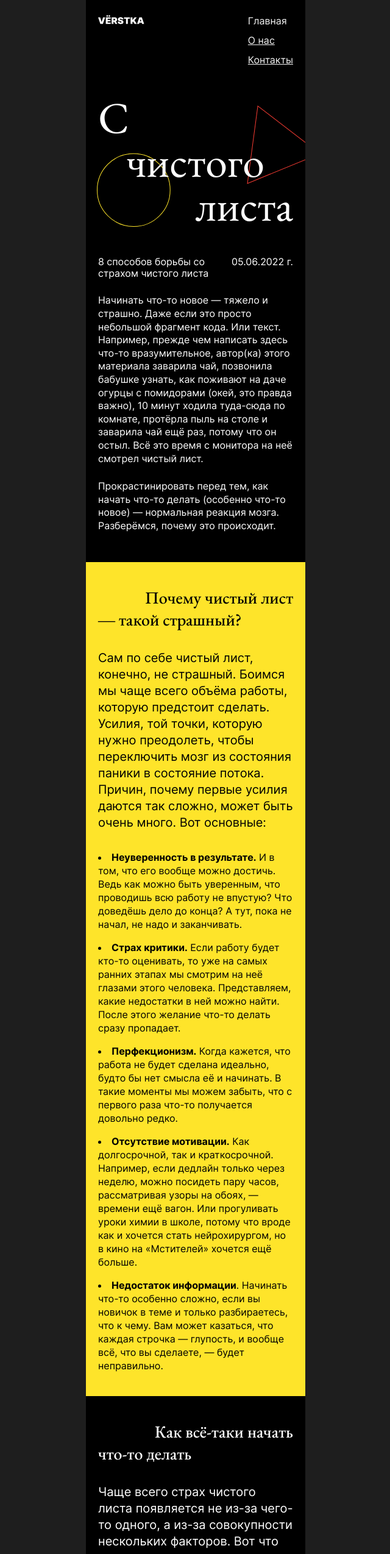
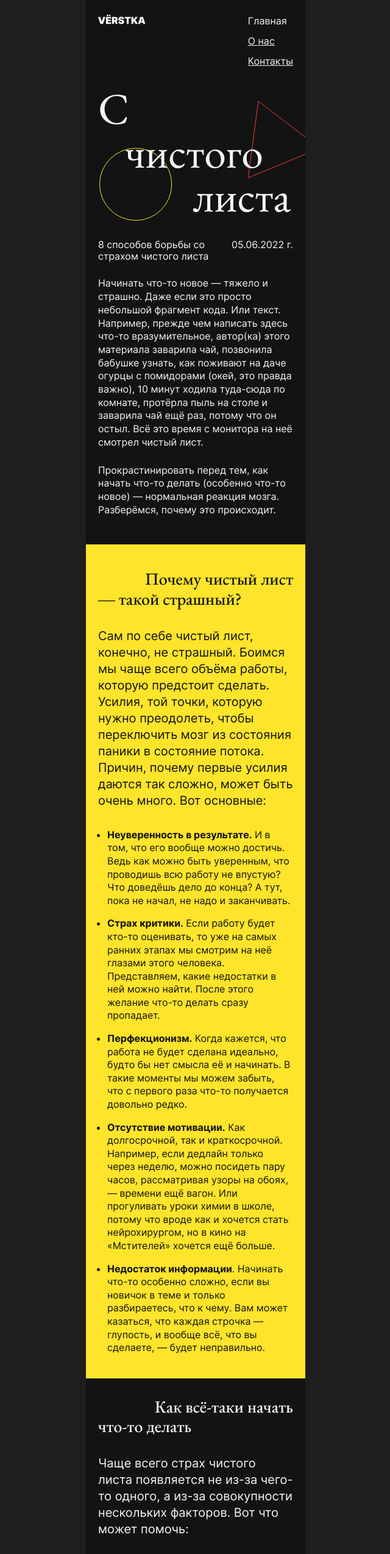
Before and after one commit to AlekseyRuzanov/s-chistogo-lista, a plain HTML site: page index.html in a window 1280 px wide. Shown: the top 2549 px of the page at 61% size, without its empty margins (319-959 px from the left). Drawn offline with Linux system fonts and the light colour scheme; files whose address does not match are found by name.

Commit message:
Исправил ошибки из автотестов

```diff
--- a/fonts/fonts.css
+++ b/fonts/fonts.css
@@ -1,35 +1,37 @@
 @font-face {
     font-family: "EB Garamond";
     src:
-    url(../fonts/ebgaramondmedium.ttf) format('truetype'),
+    url(../fonts/ebgaramondmedium.woff2) format('woff2'),
     url(../fonts/ebgaramondmedium.woff) format('woff'),
-    url(../fonts/ebgaramondmedium.woff2) format('woff2');
+    url(../fonts/ebgaramondmedium.ttf) format('truetype');
     font-weight: 500;
 }
 
 @font-face {
     font-family: "EB Garamond";
     src:
-    url(../fonts/ebgaramondregular.ttf) format('truetype'),
+    url(../fonts/ebgaramondregular.woff2) format('woff2'),
     url(../fonts/ebgaramondregular.woff) format('woff'),
-    url(../fonts/ebgaramondregular.woff2) format('woff2');
+    url(../fonts/ebgaramondregular.ttf) format('truetype');
+;
     font-weight: 400;
 }
 
 @font-face {
-    font-family: "inter";
+    font-family: "Inter";
     src:
-      url(../fonts/interbold.ttf) format('truetype'),
-      url(../fonts/interbold.woff2) format('woff2'),
-      url(../fonts/interbold.woff) format('woff');
+    url(../fonts/interbold.woff2) format('woff2'),
+    url(../fonts/interbold.woff) format('woff'),
+    url(../fonts/interbold.ttf) format('truetype');
     font-weight: 700;
 }
 
 @font-face {
     font-family: "Inter";
     src:
-    url(../fonts/interregular.ttf) format('truetype'),
     url(../fonts/interregular.woff2) format('woff2'),
-    url(../fonts/interregular.woff) format('woff');
+    url(../fonts/interregular.woff) format('woff'),
+    url(../fonts/interregular.ttf) format('truetype');
+;
     font-weight: 400;
 }
--- a/styles/style.css
+++ b/styles/style.css
@@ -7,46 +7,53 @@ body {
   font-family: "Inter";
   font-weight: 400;
 }
-h1, h2, h3, h4, h5, h6, p, ul, li, ol, blockquote {
+h1,
+h2,
+h3,
+h4,
+h5,
+h6,
+p,
+ul,
+li,
+ol,
+blockquote {
   margin: 0;
   padding: 0;
 }
 
 .header {
-    background-color: #000000;
-    border-style: solid;
-    border-width: 0;
+  width: 360px;
   padding: 24px 20px;
-    width: 360px;
   margin: auto;
+  box-sizing: border-box;
+  background-color: #131313;
   display: flex;
   justify-content: space-between;
-    box-sizing: border-box;
 }
 
 .header__logo-image {
-    height: 15.43px;
+  width: 78.45px;
 }
 
 .header__menu-list {
   font-size: 16px;
-    color: #F5F5F5;
+  color: #f5f5f5;
   list-style-type: none;
   display: flex;
   flex-direction: column;
-    align-items: flex-start;
-    gap: 12px;
+  gap: 13px;
+}
+
+.header__menu-item_active a {
+  text-decoration: none;
 }
 
 .header__menu-link {
   color: inherit;
 }
 
-.header__menu-item_active a {
-    text-decoration: none;
-}
-
-.content-section {
+section.content-section {
   width: 360px;
   box-sizing: border-box;
   border-width: 0;
@@ -54,17 +61,16 @@ h1, h2, h3, h4, h5, h6, p, ul, li, ol, blockquote {
 }
 
 .content-section_theme_dark {
-    background-color: #000000;
+  background-color: #131313;
 }
 
-.cover {
-    color: white;
-    padding: 24px 20px;
+section.cover {
+  padding: 7px 24px 5px 20px;
   background-image: url("../images/cover.svg");
-    background-size: 95% auto;
+  background-size: 94% auto;
   background-repeat: no-repeat;
-    background-position: bottom 24px right 0;
-
+  background-position: bottom 0 right 0;
+  color: #f5f5f5;
 }
 
 .cover__title {
@@ -74,7 +80,6 @@ h1, h2, h3, h4, h5, h6, p, ul, li, ol, blockquote {
   font-weight: 400;
   font-size: 72px;
   line-height: 100%;
-
 }
 
 .text_left {
@@ -90,8 +95,8 @@ h1, h2, h3, h4, h5, h6, p, ul, li, ol, blockquote {
 }
 
 .intro {
-    color: white;
-    padding: 24px 20px;
+  color: #f5f5f5;
+  padding: 30px 20px 46px 20px;
 }
 
 .intro__heading {
@@ -106,67 +111,54 @@ h1, h2, h3, h4, h5, h6, p, ul, li, ol, blockquote {
 }
 
 .intro__main-text p {
-    margin: 24px 0;
-    line-height: 21.6px;
+  margin-top: 24px;
   font-size: 16px;
+  line-height: 1.357;
 }
 
 .content-section_theme_bright {
-    background-color: #FEE42A;
+  background-color: #fee42a;
 }
 
 .reasons {
-    color: black;
-    padding: 40px 20px 39px;
-
+  color: #131313;
+  padding: 40px 20px 39px 20px;
 }
 
 .accent-span {
   display: flex;
   flex-direction: column;
-    justify-content: space-between;
   font-family: "EB Garamond";
   font-weight: 500;
   font-size: 28px;
+  line-height: 115%;
   margin-bottom: 32px;
 }
 
-.reasons__text-right {
-    align-self: flex-end;
-}
-
-.reasons__text-left{
-    align-self: flex-start;
-}
-
 .content-section__introduction {
+  font-size: 20px;
+  line-height: 135%;
   margin-bottom: 32px;
-    line-height: 27px;
-    font-size: 20px;
 }
 
 .content-section__list {
   font-size: 16px;
-    line-height: 22px;
+  line-height: 135%;
   display: flex;
   flex-direction: column;
   justify-content: space-between;
   gap: 16px;
-}
-
-.content-section__list-item {
-
-    list-style-position: inside;
+  margin-left: 15px;
 }
 
 .content-section__list-accent {
+  font-family: "Inter";
   font-weight: 700;
 }
 
 .how-to {
-    color: white;
-    padding: 40px 20px 39px;
-
+  color: #f5f5f5;
+  padding: 30px 20px 60px 20px;
 }
 
 .card_theme_dark {
@@ -175,8 +167,8 @@ h1, h2, h3, h4, h5, h6, p, ul, li, ol, blockquote {
   padding: 20px;
 }
 
-.card_theme_bright{
-    background-color: #FEE42A;
+.card_theme_bright {
+  background-color: #fee42a;
   border-radius: 30px;
   padding: 20px;
 }
@@ -185,24 +177,25 @@ h1, h2, h3, h4, h5, h6, p, ul, li, ol, blockquote {
   display: flex;
   flex-direction: column;
   justify-content: space-between;
-    gap: 16px;
+  gap: 32px;
   list-style-type: none;
 }
 
 .card_text-only {
-    color: black;
+  color: #131313;
 }
 
 .card__author-photo {
   height: 100px;
-    margin-bottom: 8px;
+  margin-bottom: 6px;
 }
 
 .card__author-name {
-    font-family: Inter;
+  font-family: "Inter";
   font-size: 16px;
+  line-height: 135%;
   font-weight: 700;
-    margin-bottom: 8px;
+  margin-bottom: 6px;
 }
 
 .card__title {
@@ -215,19 +208,15 @@ h1, h2, h3, h4, h5, h6, p, ul, li, ol, blockquote {
 
 .card__text {
   font-size: 16px;
-    line-height: 22px;
+  line-height: 135%;
 }
 
-
 .footer {
-    background-color: #000000;
+  background-color: #131313;
   width: 360px;
   margin: auto;
-    color: white;
-    border-style: solid;
-    border-width: 0;
-    padding: 24px 20px;
-    width: 360px;
+  color: #f5f5f5;
+  padding: 20px 20px;
   box-sizing: border-box;
   display: flex;
   justify-content: space-between;
```
Lines whose indentation alone changed are shown as unchanged.
